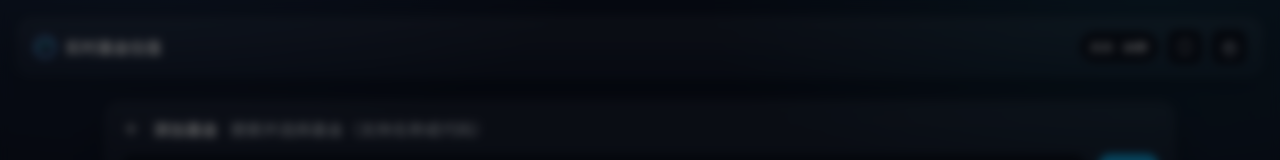
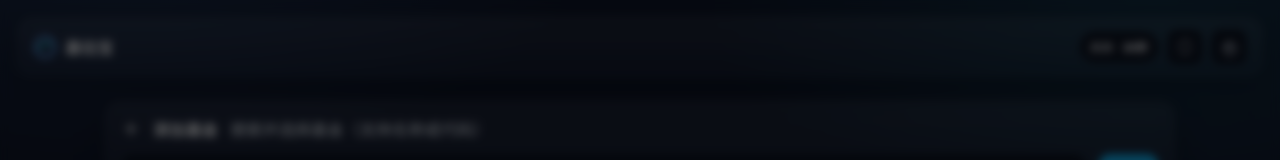
Before and after one commit to cookabc/app-universe, a Next.js app: page / in a window 1280 px wide. Shown: the top 160 px of the page. Built offline with nearby package versions, Linux system fonts and the light colour scheme.

Commit message:
add：更名

```diff
--- a/app/layout.jsx
+++ b/app/layout.jsx
@@ -2,7 +2,7 @@ import Script from 'next/script';
 import './globals.css';
 
 export const metadata = {
-  title: '实时基金估值',
+  title: '基估宝',
   description: '输入基金编号添加基金，实时显示估值与前10重仓'
 };
 
--- a/app/page.jsx
+++ b/app/page.jsx
@@ -923,7 +923,7 @@ export default function HomePage() {
             <circle cx="12" cy="12" r="10" stroke="var(--accent)" strokeWidth="2" />
             <path d="M5 14c2-4 7-6 14-5" stroke="var(--primary)" strokeWidth="2" />
           </svg>
-          <span>实时基金估值</span>
+          <span>基估宝</span>
         </div>
         <div className="actions">
           <div className="badge" title="当前刷新频率">
@@ -1301,7 +1301,7 @@ export default function HomePage() {
       <div className="footer">
         <p>数据源：实时估值与重仓直连东方财富，仅供个人学习及参考使用。数据可能存在延迟，不作为任何投资建议
         </p>
-        <p>注：估算数据与真实结算数据会有1%左右误差</p>
+        <p>注：估算数据与真实结算数据会有1%左右误差，非股票型基金误差较大</p>
         <div style={{ marginTop: 12, opacity: 0.8 }}>
           <p>
             遇到任何问题或需求建议可
```
